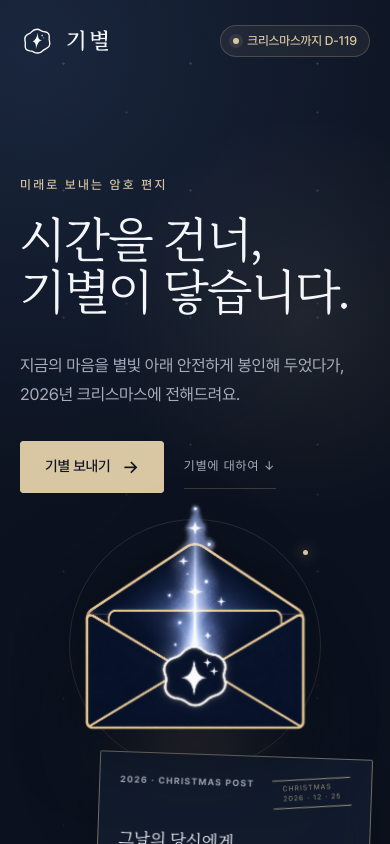
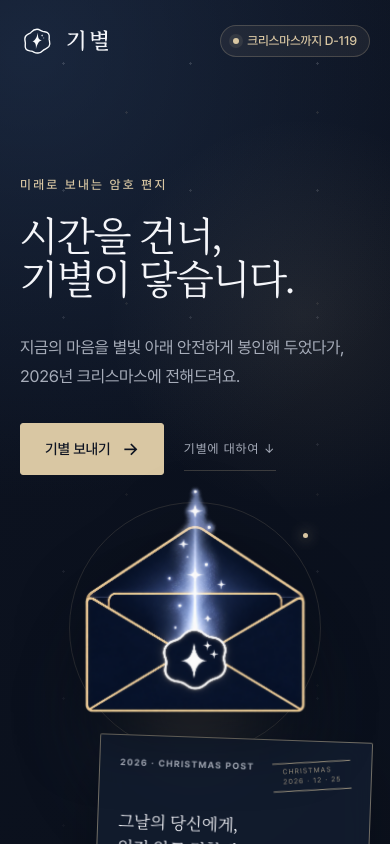
Before and after one commit to yt4307/gibyeol, a Next.js app in the folder frontend/: page / in a window 390 px wide. Shown: the top 844 px of the page. Built offline with nearby package versions, Linux system fonts and the light colour scheme.

Commit message:
fix(design): 대형 제목 반응형 줄바꿈
- 홈·우체국 제목 문구의 의미 단위 구조화
- 구절 내부 고정과 구절 사이 반응형 줄바꿈 적용
- 모바일·데스크톱 컬럼에 맞춘 제목 크기 보정

```diff
--- a/frontend/src/features/components/home/HomeHero.tsx
+++ b/frontend/src/features/components/home/HomeHero.tsx
@@ -31,7 +31,11 @@ export function HomeHero({ content }: HomeHeroProps) {
       <HeroGrid>
         <Copy>
           <Eyebrow>{content.eyebrow}</Eyebrow>
-          <Title>{content.title}</Title>
+          <Title aria-label={content.title.join(" ")}>
+            {content.title.map((phrase) => (
+              <TitlePhrase key={phrase}>{phrase}</TitlePhrase>
+            ))}
+          </Title>
           <Description>{content.description}</Description>
           <Actions>
             <PrimaryAction href="/send">{content.actionLabel}</PrimaryAction>
@@ -127,16 +131,25 @@ const Eyebrow = styled.p`
 `;
 
 const Title = styled.h1`
-  max-width: 11ch;
+  display: flex;
+  flex-wrap: wrap;
+  column-gap: 0.24em;
+  max-width: 13ch;
   margin-top: var(--space-5);
-  white-space: pre-line;
   color: var(--color-text);
   font-family: var(--font-family-display);
-  font-size: clamp(3rem, 7.4vw, 6.6rem);
+  font-size: clamp(2.5rem, 5vw, 4.5rem);
   font-weight: 400;
   line-height: 1.08;
   letter-spacing: -0.055em;
-  text-wrap: balance;
+
+  @media (max-width: 340px) {
+    font-size: 2rem;
+  }
+`;
+
+const TitlePhrase = styled.span`
+  white-space: nowrap;
 `;
 
 const Description = styled.p`
--- a/frontend/src/features/data/home/home-content.ts
+++ b/frontend/src/features/data/home/home-content.ts
@@ -2,7 +2,7 @@ export type HomeContent = {
   wordmark: string;
   statusFallback: string;
   eyebrow: string;
-  title: string;
+  title: readonly [string, string];
   description: string;
   actionLabel: string;
   letterLabel: string;
@@ -14,7 +14,7 @@ export const homeContent: HomeContent = {
   wordmark: "기별",
   statusFallback: "2026년 크리스마스 준비 중",
   eyebrow: "미래로 보내는 암호 편지",
-  title: "시간을 건너,\n기별이 닿습니다.",
+  title: ["시간을 건너,", "기별이 닿습니다."],
   description:
     "지금의 마음을 별빛 아래 안전하게 봉인해 두었다가, 2026년 크리스마스에 전해드려요.",
   actionLabel: "기별 보내기",
```
Also changed, not shown: frontend/src/features/flow/post-office/PostOfficeFlow.tsx (+24 -2 lines), 1 other file (tests, documents, lock files or other folders).
